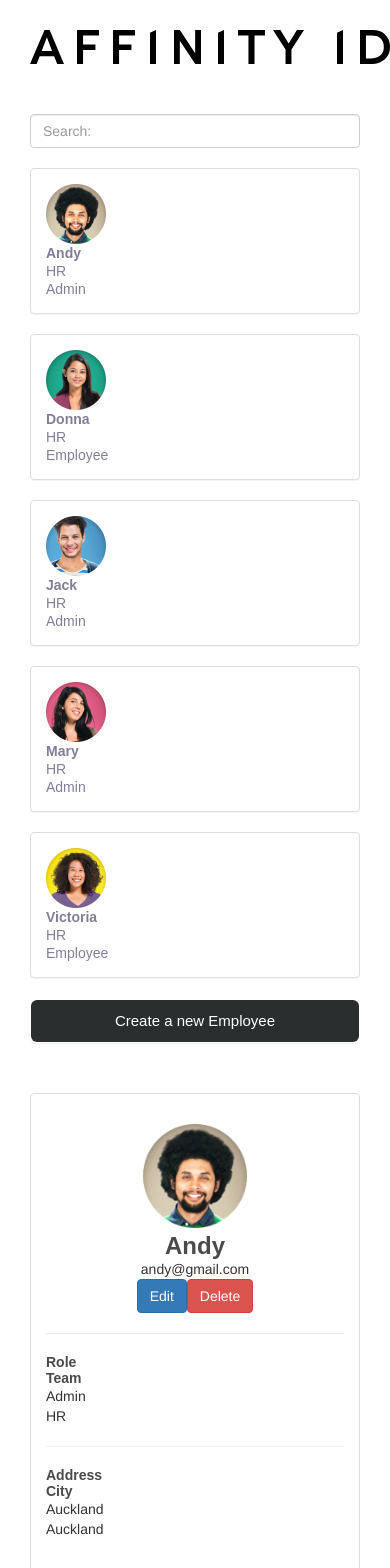
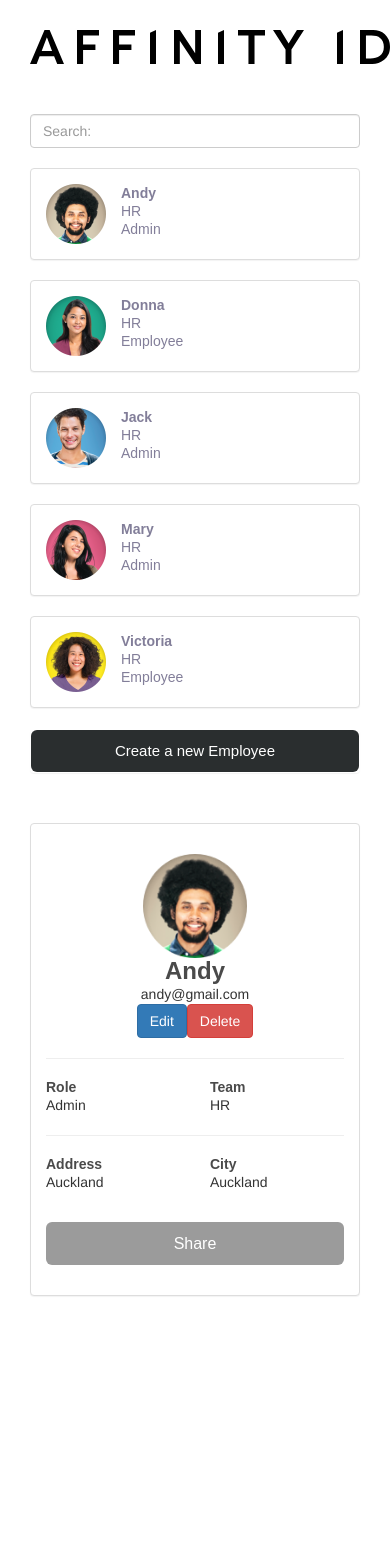
Before and after one commit to Rasika65/create-angular-App, an Angular app: page /list/1 in a window 390 px wide. Shown: the top 1568 px of the page. After the commit the page ends 1316 px from the top, so only its background shows below. Built offline with nearby package versions, Linux system fonts and the light colour scheme.

Commit message:
Fixes to make UI responsive

```diff
--- a/src/app/Employees/display-employee.component.css
+++ b/src/app/Employees/display-employee.component.css
@@ -46,3 +46,8 @@
 .center{
     text-align: center;
 }
+.img-spacing
+{
+    margin-left: 15px;
+    margin-right: 15px;
+}
--- a/src/app/Employees/display-employee.component.html
+++ b/src/app/Employees/display-employee.component.html
@@ -2,30 +2,54 @@
   <div class="panel-body pointerCursor">
     <div class="row">
 
-      <div>
-        <div class="col-sm-2 ">
+      <!-- <div>
+        <div class="col-xs-3 col-sm-4 col-md-3">
           <img class="imageClass" [src]="employee.photoPath" />
         </div>
 
-        <div class="col-sm-4 ">
+        <div class="col-xs-9 col-sm-8 col-md-9">
           <div class="row textheader">
-            <div class="col-sm-4  text">
+            <div class="text">
               {{employee.name}}
             </div>
           </div>
           <div class="row title">
-            <div class="col-sm-4 text ">
+            <div class="text ">
               {{employee.team}}
             </div>
           </div>
           <div class="row role">
-            <div class="col-sm-4  text ">
+            <div class="text ">
               {{employee.role}}
             </div>
           </div>
         </div>
 
+      </div> -->
+
+
+      <img class="imageClass pull-left img-spacing" [src]="employee.photoPath" />
+
+      <div class="col-xs-8">
+        <div class="row textheader">
+          <div class="text">
+            {{employee.name}}
+          </div>
+        </div>
+        <div class="row title">
+          <div class="text ">
+            {{employee.team}}
+          </div>
+        </div>
+        <div class="row role">
+          <div class="text ">
+            {{employee.role}}
+          </div>
+        </div>
       </div>
+
+
+
 
     </div>
   </div>
--- a/src/app/Employees/employee-details.component.html
+++ b/src/app/Employees/employee-details.component.html
@@ -4,26 +4,26 @@
 
 
       <div class="row center">
-        <div class="col-md-12">
+        <div class="col-xs-12">
           <img class="imageClass" [src]="employee.photoPath" />
         </div>
 
         <div style="margin-top: 5px"></div>
 
         <div class="row">
-          <div class="col-md-12 textheader">
+          <div class="col-xs-12 textheader">
             {{employee.name}}
           </div>
         </div>
 
         <div class="row">
-          <div class="col-md-12 text">
+          <div class="col-xs-12 text">
             {{employee.email}}
           </div>
         </div>
 
         <div class="row">
-          <div class="col-md-12 text">
+          <div class="col-xs-12 text">
             <button class="btn btn-primary" type="submit" [routerLink]="['/list',employee.id]" (click)="editEmployee()">Edit</button>
             <span *ngIf="confirmDeleteFlag">
               <span>Are you sure you want to Delete?</span>
@@ -38,19 +38,19 @@
       <hr>
 
       <div class="row smalltextheader">
-        <div class="col-md-6 ">
+        <div class="col-xs-6 ">
           Role
         </div>
-        <div class="col-md-6 ">
+        <div class="col-xs-6 ">
           Team
         </div>
       </div>
 
       <div class="row smalltext">
-        <div class="col-md-6 ">
+        <div class="col-xs-6 ">
           {{employee.role}}
         </div>
-        <div class="col-md-6 ">
+        <div class="col-xs-6 ">
           {{employee.team}}
         </div>
       </div>
@@ -58,26 +58,26 @@
       <hr>
 
       <div class="row smalltextheader">
-        <div class="col-md-6 ">
+        <div class="col-xs-6 ">
           Address
         </div>
-        <div class="col-md-6 ">
+        <div class="col-xs-6 ">
           City
         </div>
       </div>
 
       <div class="row smalltext">
-        <div class="col-md-6 ">
+        <div class="col-xs-6 ">
           {{employee.address}}
         </div>
-        <div class="col-md-6 ">
+        <div class="col-xs-6 ">
           {{employee.address}}
         </div>
       </div>
 
       <div style="margin-top: 30px"></div>
       <div class="row ">
-        <div class="col-md-12 ">
+        <div class="col-xs-12 ">
           <button class="btn btn-submit btn-lg btn-block" [cdkCopyToClipboard]="currentUrl">Share</button>
         </div>
       </div>
--- a/src/app/Employees/employee-list.component.html
+++ b/src/app/Employees/employee-list.component.html
@@ -1,4 +1,6 @@
-<div class="col-lg-5">
+<div class="container">
+  <div class="row">
+    <div class="col-sm-5">
 
       <div>
         <img src="assets/images/affinityid-logo.svg" alt="logo" />
@@ -17,13 +19,13 @@
       </div>
     </div>
 
-<div class="col-lg-2">
+    <div class="col-sm-1 col-lg-2">
     </div>
 
-<div class="col-lg-5">
+    <div class="col-sm-6 col-lg-5">
       <div class="panel">
         <div class="panel-body  panel-transparent">
-          <button class="btn btn-dark btn-lg btn-block " type="button"  (click)="showCreatePanel()">Create a new
+          <button class="btn btn-dark btn-lg btn-block " type="button" (click)="showCreatePanel()">Create a new
             Employee</button>
         </div>
       </div>
@@ -36,11 +38,12 @@
         </div>
       </div>
 
-  <div class="panel panel-default shadow-lg rounded " *ngIf="!showDetails" >
-    <div class="panel-body" >
+      <div class="panel panel-default shadow-lg rounded " *ngIf="!showDetails">
+        <div class="panel-body">
           <app-create-employee (notify)="handleNotifyCreate($event)"></app-create-employee>
         </div>
       </div>
 
-
     </div>
+  </div>
+</div>
```
Lines whose indentation alone changed are shown as unchanged.
